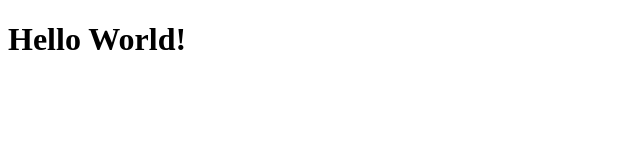
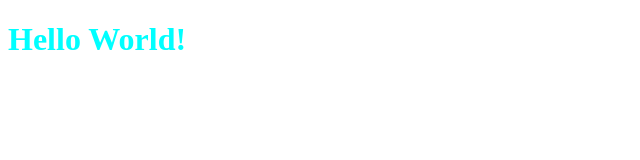
Before and after one commit to rinduaji/learn-git, a plain HTML site: page index.html in a window 1280 px wide. Shown: the whole page, without its empty margins (0-640 px from the left). Drawn offline with Linux system fonts and the light colour scheme.

Commit message:
menambahkan file style.css

```diff
--- a/index.html
+++ b/index.html
@@ -5,6 +5,7 @@
     <meta http-equiv="X-UA-Compatible" content="IE=edge">
     <meta name="viewport" content="width=device-width, initial-scale=1.0">
     <title>Coba GIT</title>
+    <link rel="stylesheet" type="text/css" href="style.css">
 </head>
 <body>
     <h1>Hello World!</h1>
--- /dev/null
+++ b/style.css
@@ -0,0 +1,3 @@
+h1 {
+    color:aqua;
+}
```
